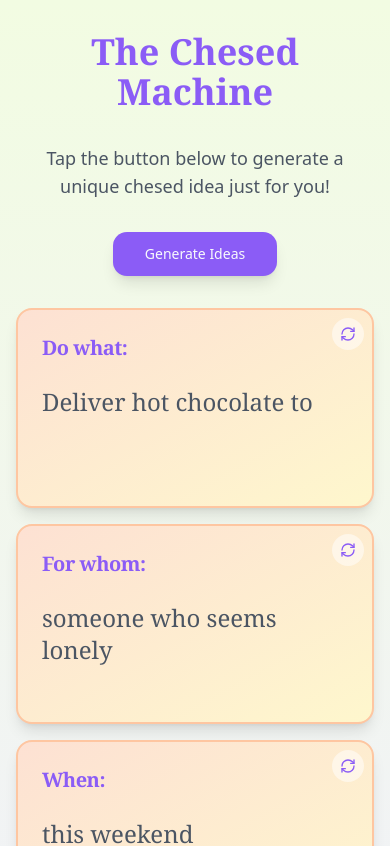
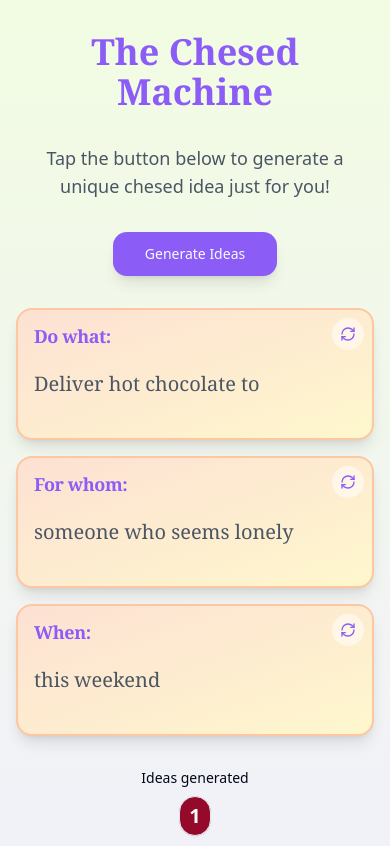
Before and after one commit to stiebeldavid/chesed-machine-netlify, a React (Vite) app: page / in a window 390 px wide. Shown: the top 846 px of the page. Built offline with nearby package versions, Linux system fonts and the light colour scheme.

Commit message:
Shorten component spacing for mobile
Reduced the top and bottom margins of internal components in the Index page to ensure all three IdeaCards fit on the mobile screen without scrolling.
[skip gpt_engineer]

```diff
--- a/src/components/IdeaCard.tsx
+++ b/src/components/IdeaCard.tsx
@@ -33,11 +33,11 @@ export function IdeaCard({ title, content, onNewIdea }: IdeaCardProps) {
       >
         <RefreshCw className="h-4 w-4" />
       </Button>
-      <CardHeader>
-        <CardTitle className="text-xl font-serif text-[#8B5CF6]">{title}</CardTitle>
+      <CardHeader className="py-3 px-4">
+        <CardTitle className="text-lg font-serif text-[#8B5CF6]">{title}</CardTitle>
       </CardHeader>
-      <CardContent>
-        <p className="text-2xl font-serif mb-4 text-[#4B5563] min-h-[80px]">{content}</p>
+      <CardContent className="py-2 px-4">
+        <p className="text-xl font-serif text-[#4B5563] min-h-[60px]">{content}</p>
       </CardContent>
     </Card>
   );
```
